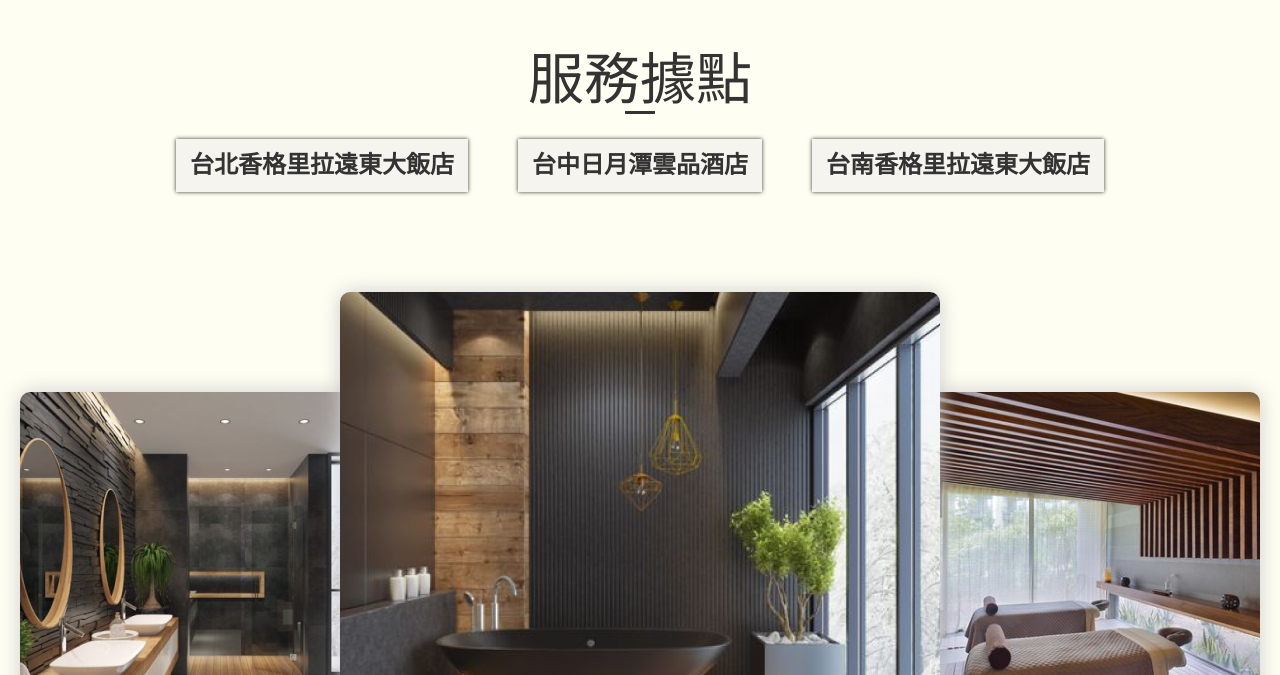
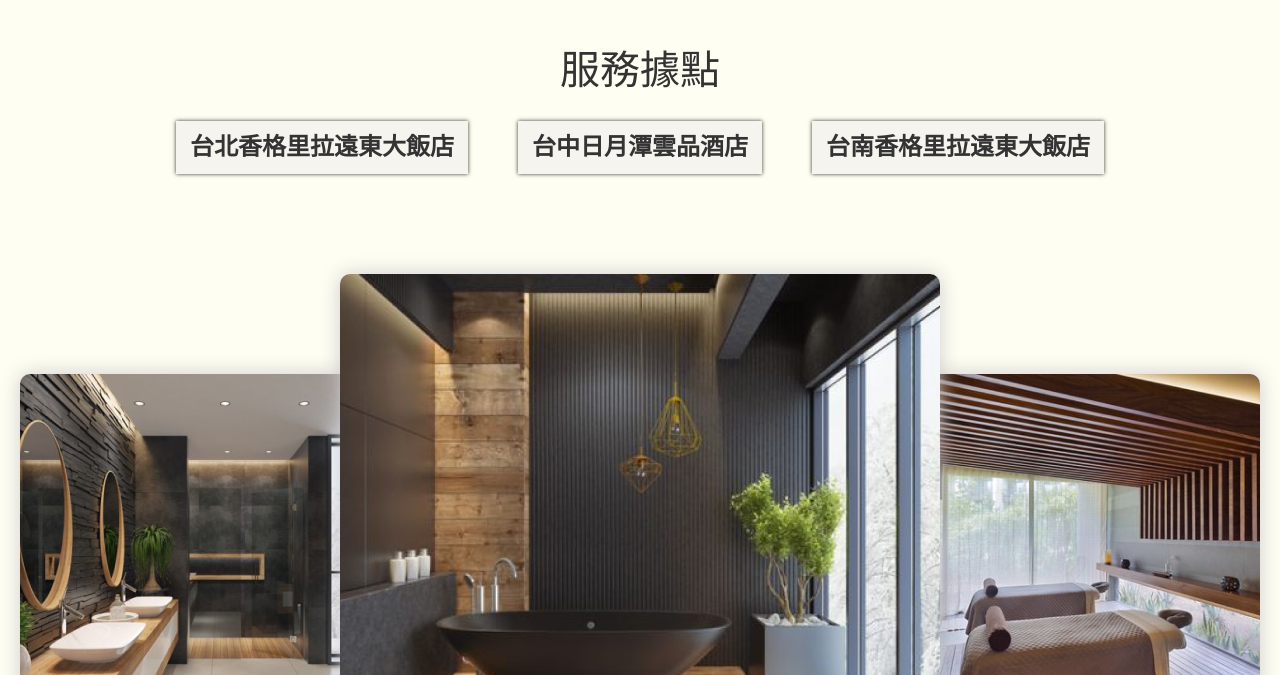
Before and after one commit to ericcai0814/18_web, a plain HTML site: page store.html in a window 1280 px wide. Shown: the part 125-800 px from the top of the page. Drawn offline with nearby package versions, Linux system fonts and the light colour scheme.

Commit message:
project_1103_final

```diff
--- a/css/06_store_style.css
+++ b/css/06_store_style.css
@@ -43,7 +43,7 @@ body{
     width: 80%;
     margin: 0 auto 100px;
 }
-.wrapper h1{
+.wrapper h3{
     /* outline: 1px solid black; */
     text-align: center;
     margin-bottom: 30px;
--- a/css/07_online_reservation_style.css
+++ b/css/07_online_reservation_style.css
@@ -38,7 +38,7 @@ form{
 .service_store{
     border-radius: 5px ;
     background-color: #d2d1c2;
-    width: 85%;
+    width: 82%;
     height: 30px;
     margin-bottom: 30px;
     border: 0;
--- a/store.html
+++ b/store.html
@@ -112,7 +112,7 @@
 
     <!------ 選擇療程服務 title ------>
             <div class="wrapper">
-                <h1 class="h1_style">服務據點</h1>
+                <h3 class="h3_style">服務據點</h3>
                 <div class="wrap">
                     <item>
                         <a href="#" class="firstContainer_wrapper_wrap_click button-48">
```
